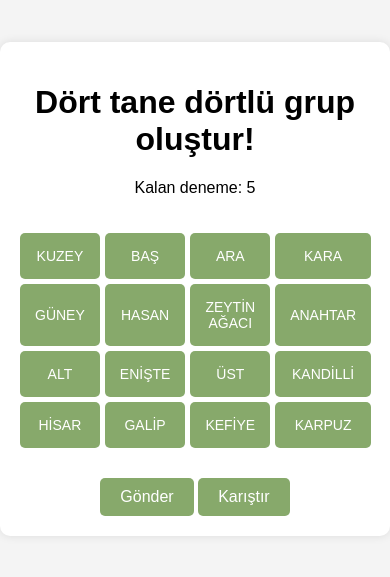
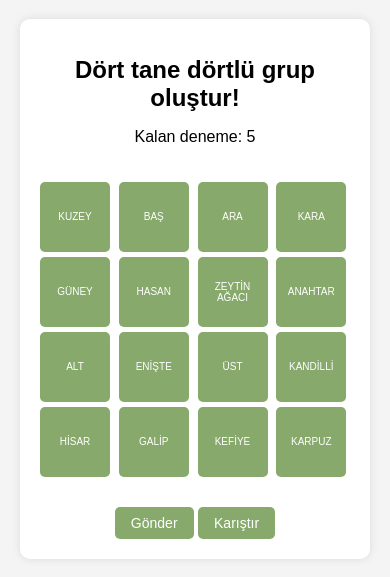
Before and after one commit to aliozgurarslan/dortdortlu, a plain HTML site: page index.html in a window 390 px wide. Shown: the part 133-710 px from the top of the page. Drawn offline with nearby package versions, Linux system fonts and the light colour scheme.

Commit message:
Update index.html

```diff
--- a/index.html
+++ b/index.html
@@ -27,6 +27,10 @@
             width: 100%;
         }
 
+        h1 {
+            font-size: 24px; /* Adjust title font size to fit a single line */
+        }
+
         .grid {
             display: grid;
             grid-template-columns: repeat(4, 1fr);
@@ -48,7 +52,8 @@
         }
 
         .grid-item {
-            padding: 15px;
+            width: 80px; /* Fixed width */
+            height: 80px; /* Fixed height */
             background-color: #87A96B;
             color: white;
             border-radius: 5px;
@@ -58,8 +63,9 @@
             display: flex;
             align-items: center;
             justify-content: center;
-            font-size: 14px;
+            font-size: 12px; /* Adjust font size */
             text-align: center;
+            padding: 5px;
         }
 
         .grid-item.selected {
@@ -98,6 +104,17 @@
         @media (max-width: 600px) {
             .grid, .correct-group {
                 grid-template-columns: repeat(4, 1fr);
+            }
+
+            .grid-item {
+                width: 60px; /* Adjust width for mobile */
+                height: 60px; /* Adjust height for mobile */
+                font-size: 10px; /* Adjust font size for mobile */
+            }
+
+            button {
+                padding: 8px 16px;
+                font-size: 14px;
             }
         }
 
```
